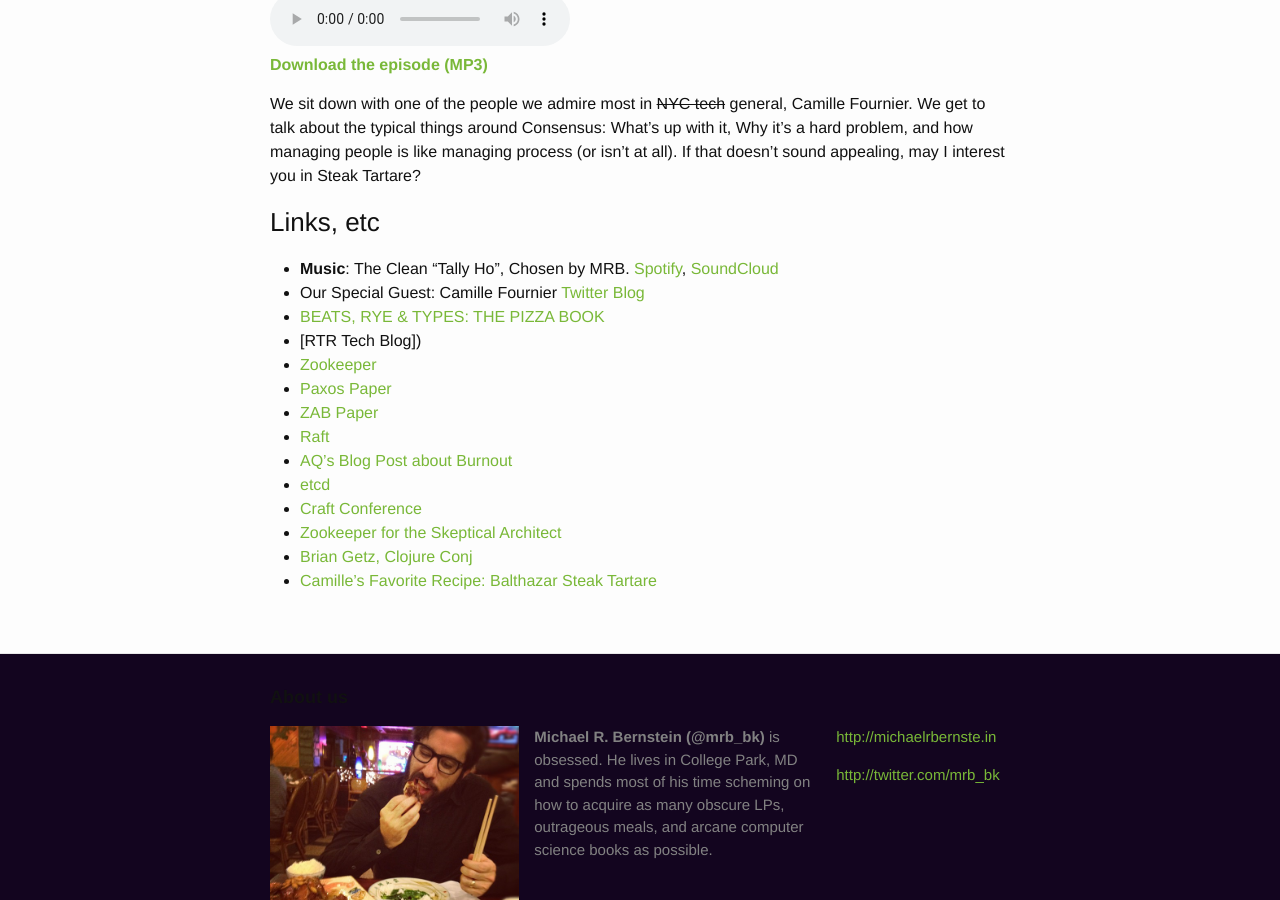
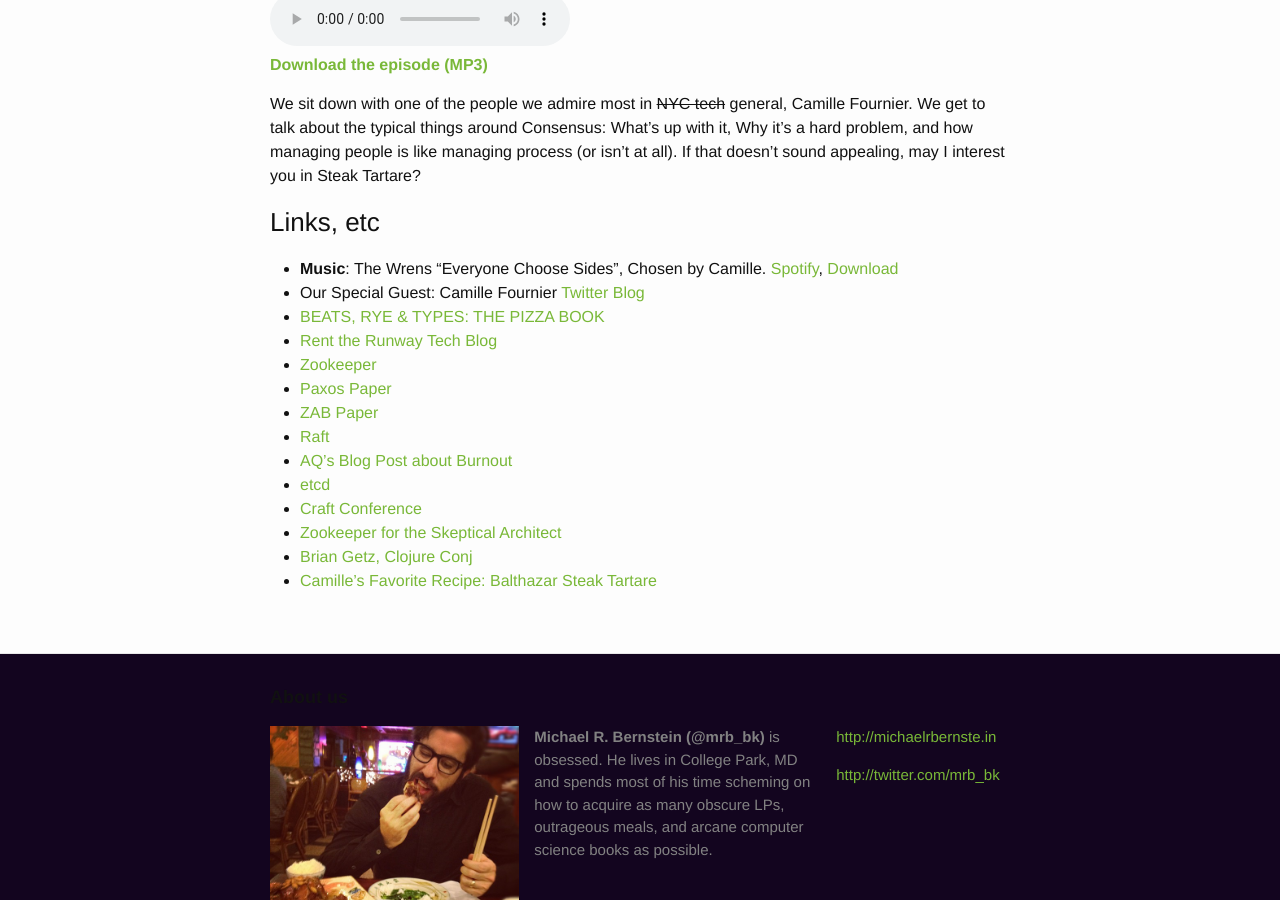
Before and after one commit to beatsryetypes/beatsryetypes.github.io, a Jekyll site: the page built from _posts/2015-04-20-episode-12-consenus-with-camille-fournier.md, in a window 1280 px wide and 900 px high, scrolled down 526 px. Built offline with Jekyll 4.4.1, drawn with Linux system fonts in a browser that asks for light colours.

Commit message:
More notes

```diff
--- a/_posts/2015-04-20-episode-12-consenus-with-camille-fournier.md
+++ b/_posts/2015-04-20-episode-12-consenus-with-camille-fournier.md
@@ -10,14 +10,15 @@
   We sit down with one of the people we admire most in <strike>NYC tech</strike> general, Camille Fournier. We get to talk about the typical things around Consensus: What's up with it, Why it's a hard problem, and how managing people is like managing process (or isn't at all). If that doesn't sound appealing, may I interest you in Steak Tartare?
 ---
 We sit down with one of the people we admire most in <strike>NYC tech</strike> general, Camille Fournier. We get to talk about the typical things around Consensus: What's up with it, Why it's a hard problem, and how managing people is like managing process (or isn't at all). If that doesn't sound appealing, may I interest you in Steak Tartare?
+
 <!-- more -->
 
 ### Links, etc
 
-* <strong>Music</strong>: The Clean "Tally Ho", Chosen by MRB. [Spotify](https://open.spotify.com/track/0KDEwuYRlC46HPMVSwd1re), [SoundCloud](https://soundcloud.com/mergerecords/the-clean-tally-ho)
+* <strong>Music</strong>: The Wrens "Everyone Choose Sides", Chosen by Camille. [Spotify](https://open.spotify.com/track/0320GL1aqQgsi7uDYSMEQ0), [Download](http://wrens.com/files/mp3s/The%20Wrens%20-%20Everyone%20Choose%20Sides.mp3)
 * Our Special Guest: Camille Fournier [Twitter](https://twitter.com/skamille) [Blog](http://whilefalse.blogspot.com/)
 * [BEATS, RYE & TYPES: THE PIZZA BOOK](http://beatsryetypes.com/pizza)
-* [RTR Tech Blog])
+* [Rent the Runway Tech Blog](http://dresscode.renttherunway.com/)
 * [Zookeeper](https://zookeeper.apache.org/)
 * [Paxos Paper](http://research.microsoft.com/en-us/um/people/lamport/pubs/lamport-paxos.pdf)
 * [ZAB Paper](http://web.stanford.edu/class/cs347/reading/zab.pdf)
```
